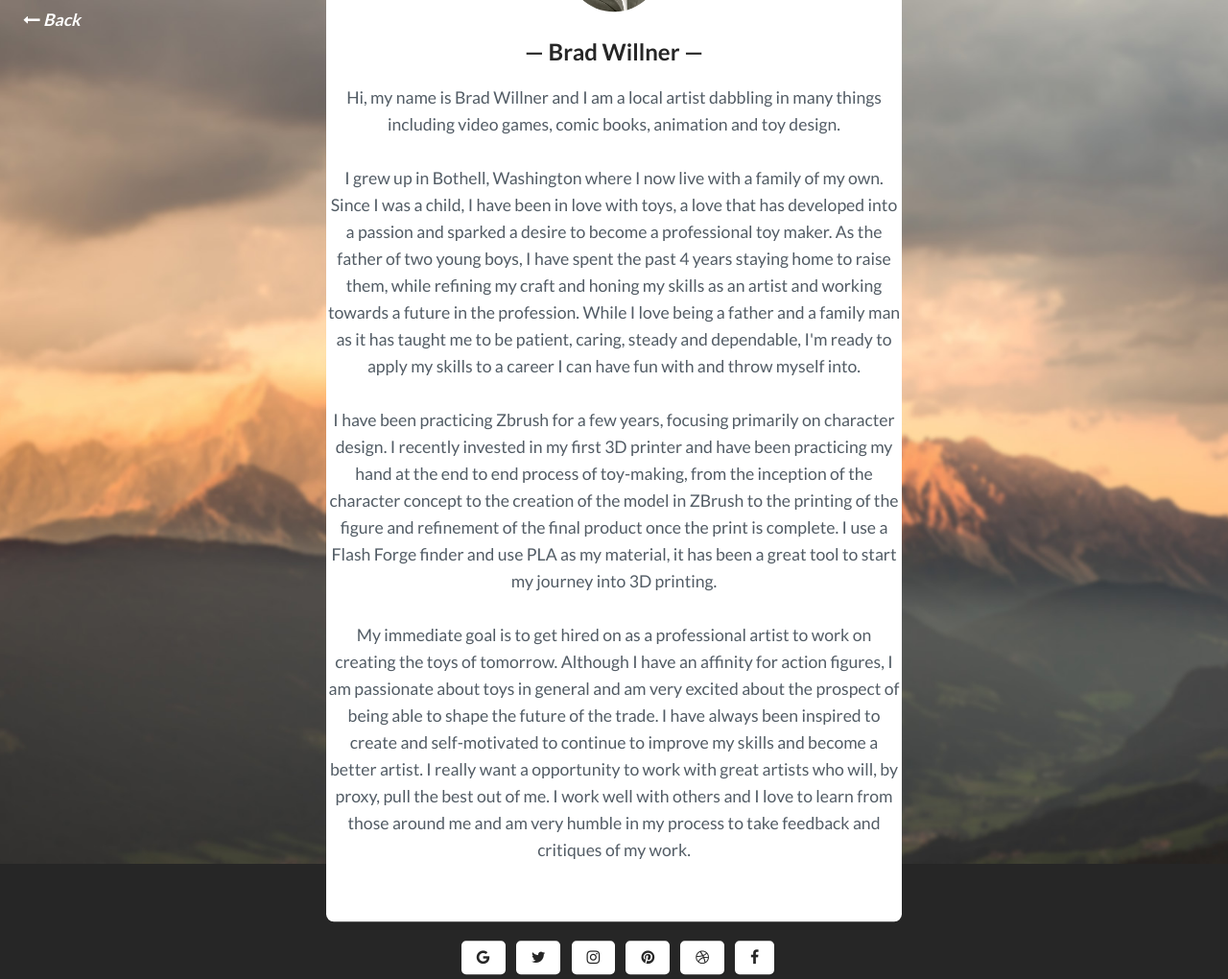
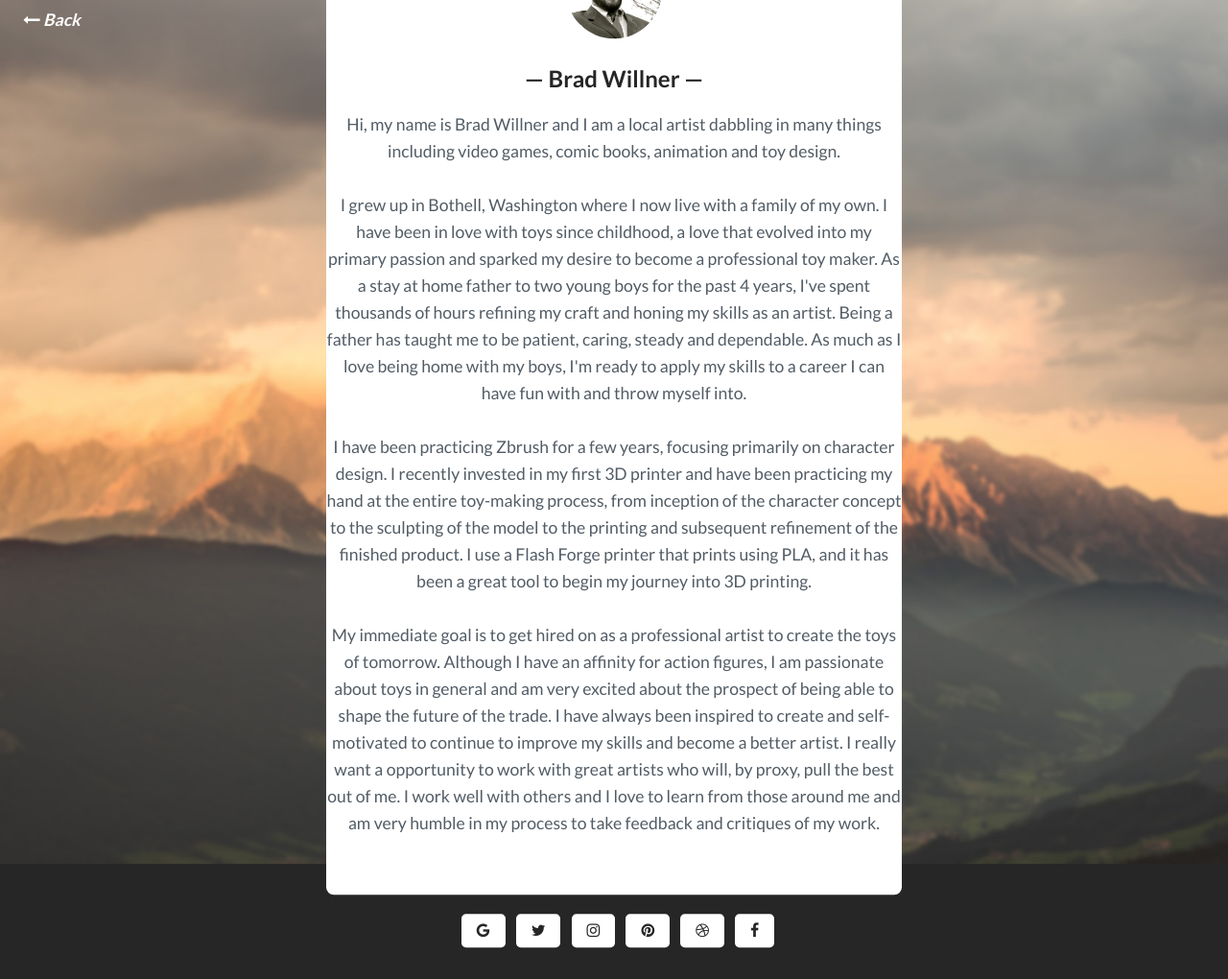
Before and after one commit to bradwillner/bradwillner.github.io, a Jekyll site: the page built from _pages/about.html, in a window 1280 px wide. Shown: the whole page at 96% size. Built offline with Jekyll 4.4.1, drawn with Linux system fonts in a browser that asks for light colours; after the commit the page ends 992 px from its top, so only the background shows below that.

Commit message:
Update about.html

```diff
--- a/_pages/about.html
+++ b/_pages/about.html
@@ -15,19 +15,18 @@ permalink: /about/
           <p class="author_subtitle">Hi, my name is Brad Willner and I am a local artist dabbling in many things including video games, comic books, animation and toy design.
             </p>
 
-            <p class="author_subtitle">I grew up in Bothell, Washington where I now live with a family of my own.
-Since I was a child, I have been in love with toys, a love that has developed into a passion and sparked a desire to become a professional toy maker.
-As the father of two young boys, I have spent the past 4 years staying home to raise them, while refining my craft and honing my skills as an artist and working towards a future in the profession.
-While I love being a father and a family man as it has taught me to be patient, caring, steady and dependable, I'm ready to apply my skills to a career I can have fun with and throw myself into.
+            <p class="author_subtitle">I grew up in Bothell, Washington where I now live with a family of my own.  I have been in love with toys since childhood, a love that evolved into my primary passion and sparked my desire to become a professional toy maker.
+As a stay at home father to two young boys for the past 4 years, I've spent thousands of hours refining my craft and honing my skills as an artist.
+Being a father has taught me to be patient, caring, steady and dependable.  As much as I love being home with my boys, I'm ready to apply my skills to a career I can have fun with and throw myself into.
 
                </p>
 
-<p class="author_subtitle">I have been practicing Zbrush for a few years, focusing primarily on character design. I recently invested in my first 3D printer and have been practicing my hand at the end to end process of toy-making, from the inception of the character concept to the creation of the model in ZBrush to the printing of the figure and refinement of the final product once the print is complete.  I use a
-Flash Forge finder and use PLA as my material, it has been a great tool to start my journey into 3D printing.
+<p class="author_subtitle">I have been practicing Zbrush for a few years, focusing primarily on character design. I recently invested in my first 3D printer and have been practicing my hand at the entire toy-making process, from inception of the character concept to the sculpting of the model to the printing and subsequent refinement of the finished product. I use a
+Flash Forge printer that prints using PLA, and it has been a great tool to begin my journey into 3D printing.
 
   </p>
 
-<p class="author_subtitle">My immediate goal is to get hired on as a professional artist to work on creating the toys of tomorrow. Although I have an affinity for action figures, I am passionate about toys in general and am very excited about the prospect of being able to shape the future of the trade. I have always been inspired to create and self-motivated to continue to improve my skills and become a better artist.
+<p class="author_subtitle">My immediate goal is to get hired on as a professional artist to create the toys of tomorrow. Although I have an affinity for action figures, I am passionate about toys in general and am very excited about the prospect of being able to shape the future of the trade. I have always been inspired to create and self-motivated to continue to improve my skills and become a better artist.
 I really want a opportunity to work with great artists who will, by proxy, pull the best out of me.
 I work well with others and I love to learn from those around me and am very humble in my process to take feedback and critiques of my work.
 </p>
```
